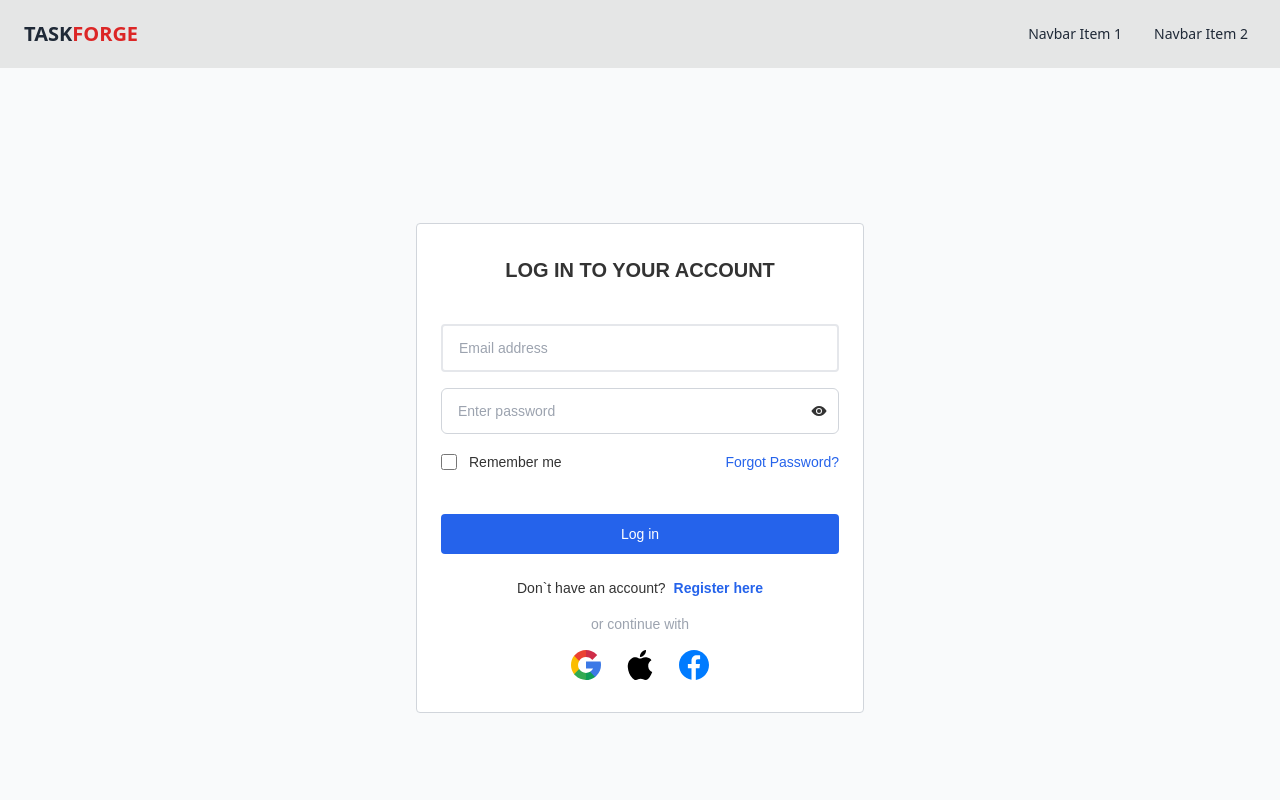
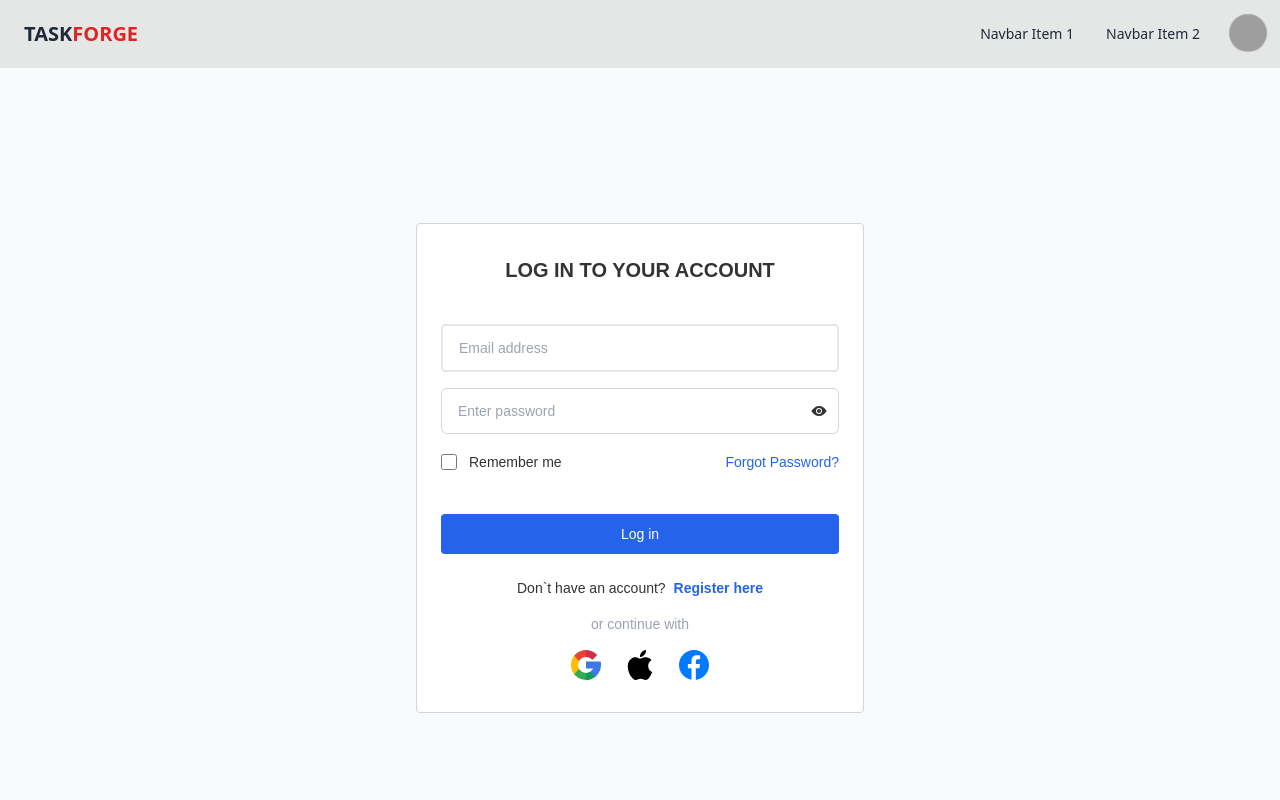
Before and after one commit to sheikhmohdnazmulhasan/task-maneger-client, a React (Vite) app: page /login in a window 1280 px wide. Shown: the top 800 px of the page. Built offline with nearby package versions, Linux system fonts and the light colour scheme; grey boxes are pictures that could not be loaded.

Commit message:
updated navbar

```diff
--- a/src/Root.jsx
+++ b/src/Root.jsx
@@ -5,8 +5,8 @@ const Root = () => {
 
     function handleAppDownloadButton() {
         Swal.fire({
-            icon:'info',
-            title:'Not Ready Yet',
+            icon: 'info',
+            title: 'Not Ready Yet',
             text: 'Thank you for your interest. Our mobile app is not ready for production yet. We are working on it very quickly. we will let you know when it is available'
         })
     }
@@ -26,19 +26,58 @@ const Root = () => {
                         </div>
                         <div className="flex-1 px-2 mx-2 text-xl font-bold">TASK <span className="text-red-600">FORGE</span></div>
                         <div className="flex-none hidden lg:block">
-                            <ul className="menu menu-horizontal">
-                                {/* Navbar menu content here */}
-                                <li><a>Navbar Item 1</a></li>
-                                <li><a>Navbar Item 2</a></li>
-                            </ul>
+                            <div className="flex items-center">
+                                <ul className="menu menu-horizontal">
+                                    {/* Navbar menu content here */}
+                                    <li><a>Navbar Item 1</a></li>
+                                    <li><a>Navbar Item 2</a></li>
+                                </ul>
+                                <div className="dropdown dropdown-end">
+                                    <div tabIndex={0} role="button" className="btn btn-ghost btn-circle avatar">
+                                        <div className="w-10 rounded-full">
+                                            <img alt="Tailwind CSS Navbar component" src="https://daisyui.com/images/stock/photo-1534528741775-53994a69daeb.jpg" />
+                                        </div>
+                                    </div>
+                                    <ul tabIndex={0} className="mt-3 z-50 bg-white p-2 shadow menu menu-sm dropdown-content rounded-box w-52">
+                                        <li>
+                                            <a className="justify-between">
+                                                Profile
+                                                <span className="badge">New</span>
+                                            </a>
+                                        </li>
+                                        <li><a>Settings</a></li>
+                                        <li><a>Logout</a></li>
+                                    </ul>
+                                </div>
+                            </div>
+
                         </div>
+                        <div className="flex justify-end md:hidden">
+                                <div className="dropdown dropdown-end">
+                                    <div tabIndex={0} role="button" className="btn btn-ghost btn-circle avatar">
+                                        <div className="w-10 rounded-full">
+                                            <img alt="Tailwind CSS Navbar component" src="https://daisyui.com/images/stock/photo-1534528741775-53994a69daeb.jpg" />
+                                        </div>
+                                    </div>
+                                    <ul tabIndex={0} className="mt-3 z-50 bg-white p-2 shadow menu menu-sm dropdown-content rounded-box w-52">
+                                        <li>
+                                            <a className="justify-between">
+                                                Profile
+                                                <span className="badge">New</span>
+                                            </a>
+                                        </li>
+                                        <li><a>Settings</a></li>
+                                        <li><a>Logout</a></li>
+                                    </ul>
+                                </div>
+                            </div>
                     </div>
                     {/* Page content here */}
                     <Outlet />
                 </div>
-                <div className="drawer-side ">
+                <div className="drawer-side z-50">
                     <label htmlFor="my-drawer-3" aria-label="close sidebar" className="drawer-overlay"></label>
-                    <ul className="menu p-4 w-80 min-h-full bg-base-200 z-50">
+                    <ul className="menu p-4 w-80 min-h-full bg-base-200 bg-opacity-90 z-50">
                         {/* Sidebar content here */}
                         <li><a>Sidebar  1</a></li>
                         <li><a>Sidebar Item 2</a></li>
--- a/src/pages/Home.jsx
+++ b/src/pages/Home.jsx
@@ -10,7 +10,7 @@ const Home = () => {
             {/* banner */}
             <div className="relative  font-[sans-serif] before:absolute before:w-full before:h-full before:inset-0 before:bg-black before:opacity-50 before:z-10">
                 <img src="https://readymadeui.com/cardImg.webp" alt="Banner Image" className="absolute inset-0 w-full h-full object-cover" />
-                <div className="min-h-[300px] relative z-50 h-full max-w-6xl mx-auto flex flex-col justify-center items-center text-center text-white p-6">
+                <div className="min-h-[300px] relative z-40 h-full max-w-6xl mx-auto flex flex-col justify-center items-center text-center text-white p-6">
                     <h2 className="sm:text-4xl text-2xl font-bold mb-6 uppercase">Welcome to Task<span className="text-red-600">Forge</span></h2>
                     <p className="text-lg text-center text-gray-200">Unlock the power of seamless task management with TaskForge! <br /> Your gateway to productivity, collaboration, and organized success.</p>
                     <a href="javascript:void(0)"
```
